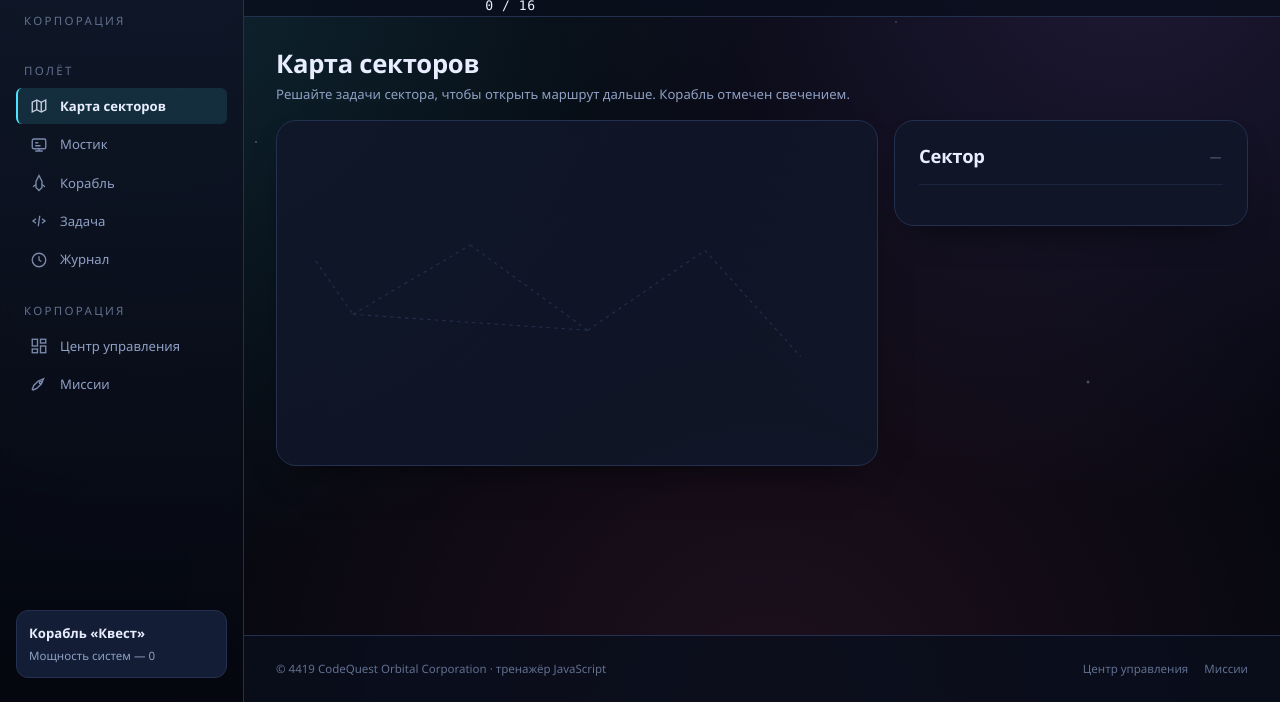
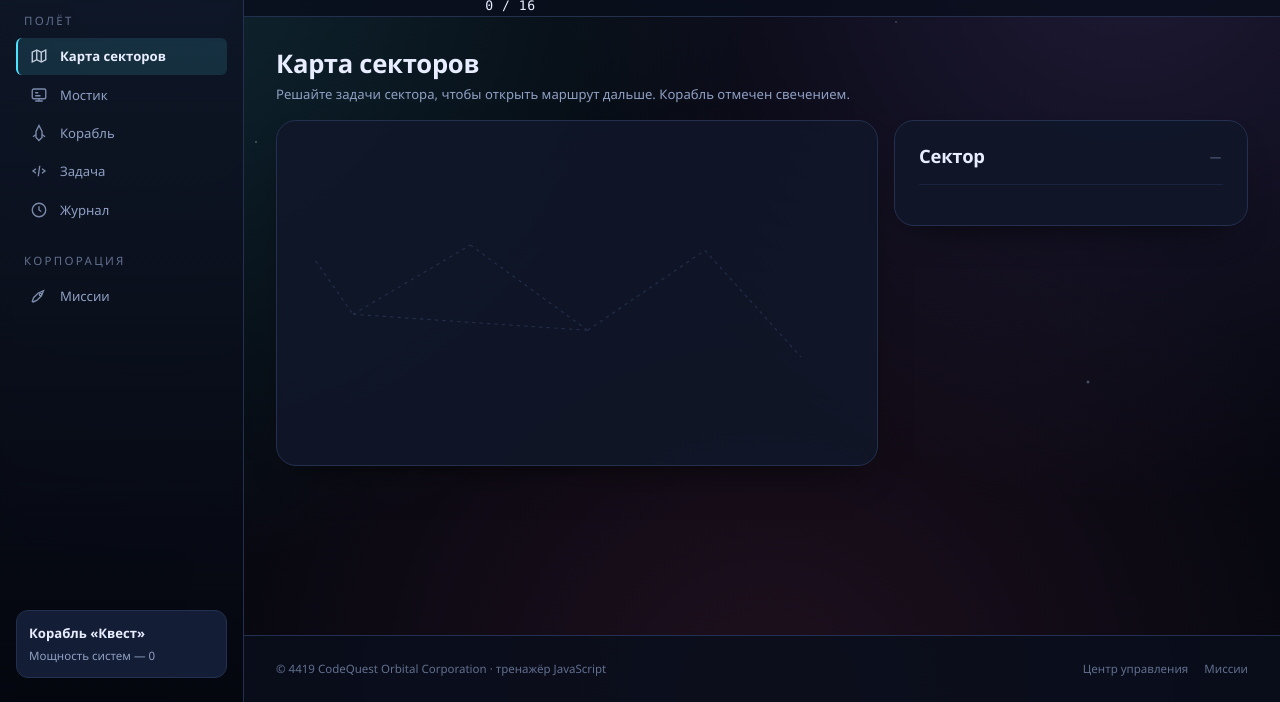
Before and after one commit to kovalenkoserhii2107-maker/CodeQuest, a plain HTML site: page index.html in a window 1280 px wide. Shown: the part 98-800 px from the top of the page. Drawn offline with Linux system fonts and the light colour scheme.

Commit message:
fix: repair sidebar duplicate headers and correct dashboard link

```diff
--- a/index.html
+++ b/index.html
@@ -42,16 +42,7 @@
       <nav class="nav" aria-label="Разделы тренажёра">
         <div>
 
-          <p class="nav__group-title">Корпорация</p>
-          <ul class="nav__list">
-            <li id="nav-dashboard-item" hidden>
-              <a class="nav__link" href="#/dashboard" data-route="dashboard">
-                <svg class="nav__icon" viewBox="0 0 24 24" fill="none" stroke="currentColor" stroke-width="1.8"><rect x="3" y="3" width="7" height="9"/><rect x="14" y="3" width="7" height="5"/><rect x="14" y="12" width="7" height="9"/><rect x="3" y="16" width="7" height="5"/></svg>
-                <span>Центр управления</span>
-              </a>
-            </li>
-          </ul>
-          <p class="nav__group-title" style="margin-top: 1.5rem;">Полёт</p>
+          <p class="nav__group-title">Полёт</p>
           <ul class="nav__list">
             <li>
               <a class="nav__link" href="#/map" data-route="map">
@@ -86,11 +77,11 @@
           </ul>
         </div>
 
-        <div>
+        <div id="corp-nav-group">
           <p class="nav__group-title">Корпорация</p>
           <ul class="nav__list">
-            <li>
-              <a class="nav__link" href="index.html">
+            <li id="nav-dashboard-item" hidden>
+              <a class="nav__link" href="#/dashboard" data-route="dashboard">
                 <svg class="nav__icon" viewBox="0 0 24 24" fill="none" stroke="currentColor" stroke-width="1.8"><rect x="3" y="3" width="7" height="9"/><rect x="14" y="3" width="7" height="5"/><rect x="14" y="12" width="7" height="9"/><rect x="3" y="16" width="7" height="5"/></svg>
                 <span>Центр управления</span>
               </a>
--- a/sw.js
+++ b/sw.js
@@ -5,7 +5,7 @@
  * Стратегия — «сначала сеть, кэш про запас»: так обновления страниц и кода
  * видны сразу после деплоя, а офлайн по-прежнему работает из кэша.
  */
-const CACHE = 'codequest-v2';
+const CACHE = 'codequest-v3';
 
 const SHELL = [
   './',
```
